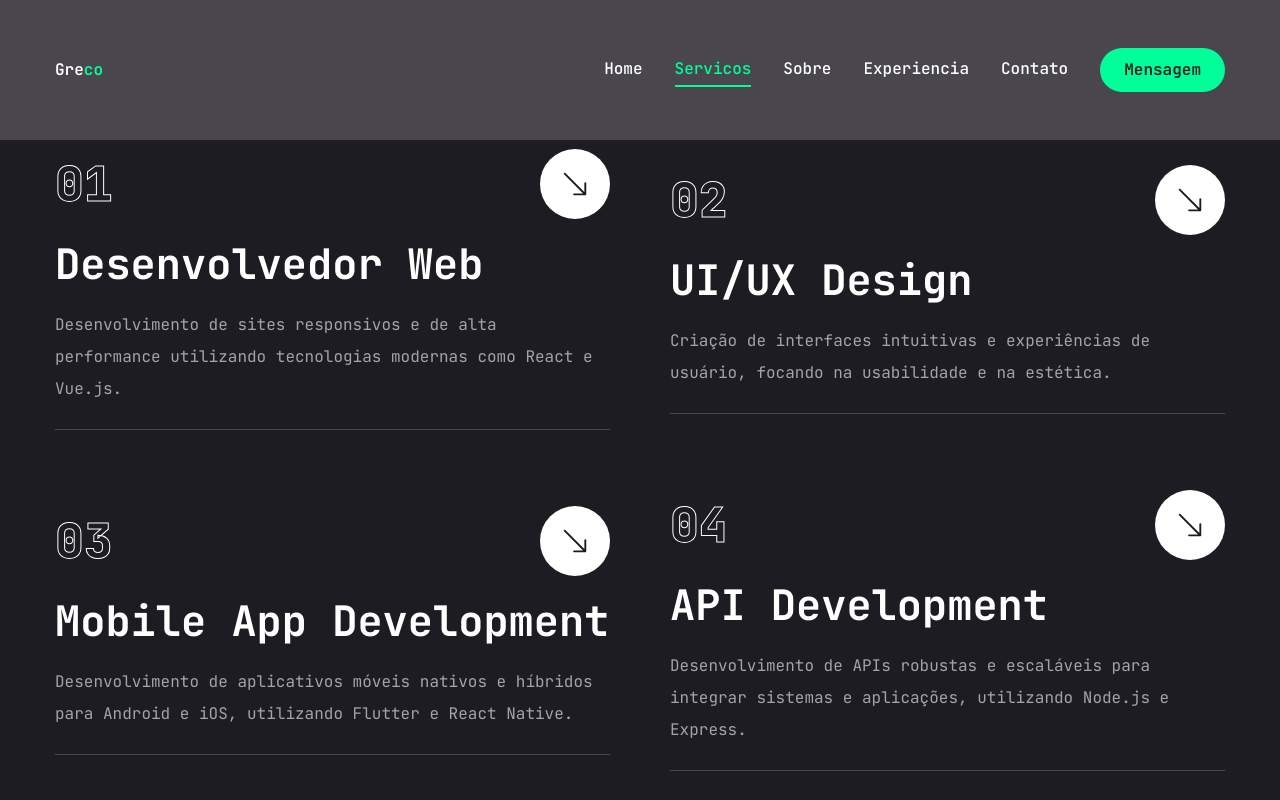
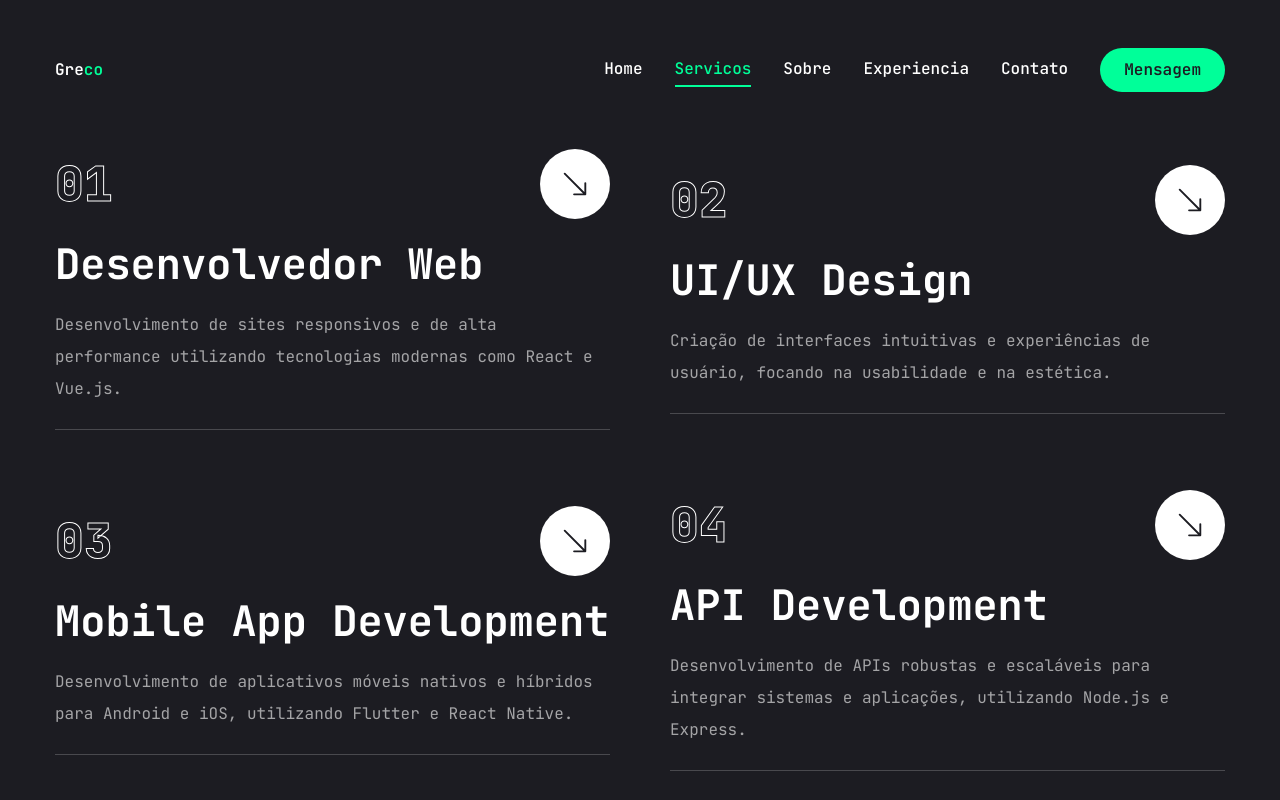
Before and after one commit to GrecoPeres/My-Portfolio, a Next.js app: page /servicos in a window 1280 px wide. Built offline with nearby package versions, Linux system fonts and the light colour scheme.

Commit message:
style: I remove background color do Header

```diff
--- a/components/Header.jsx
+++ b/components/Header.jsx
@@ -6,7 +6,7 @@
 
 const Header = () => {
   return (
-    <header className="py-8 xl:py-12 text-white bg-pink-50/20">
+    <header className="py-8 xl:py-12 text-white">
         <div className="container mx-auto flex justify-between items-center">
             {/* LOGO */}
             <Link href="/">
```
